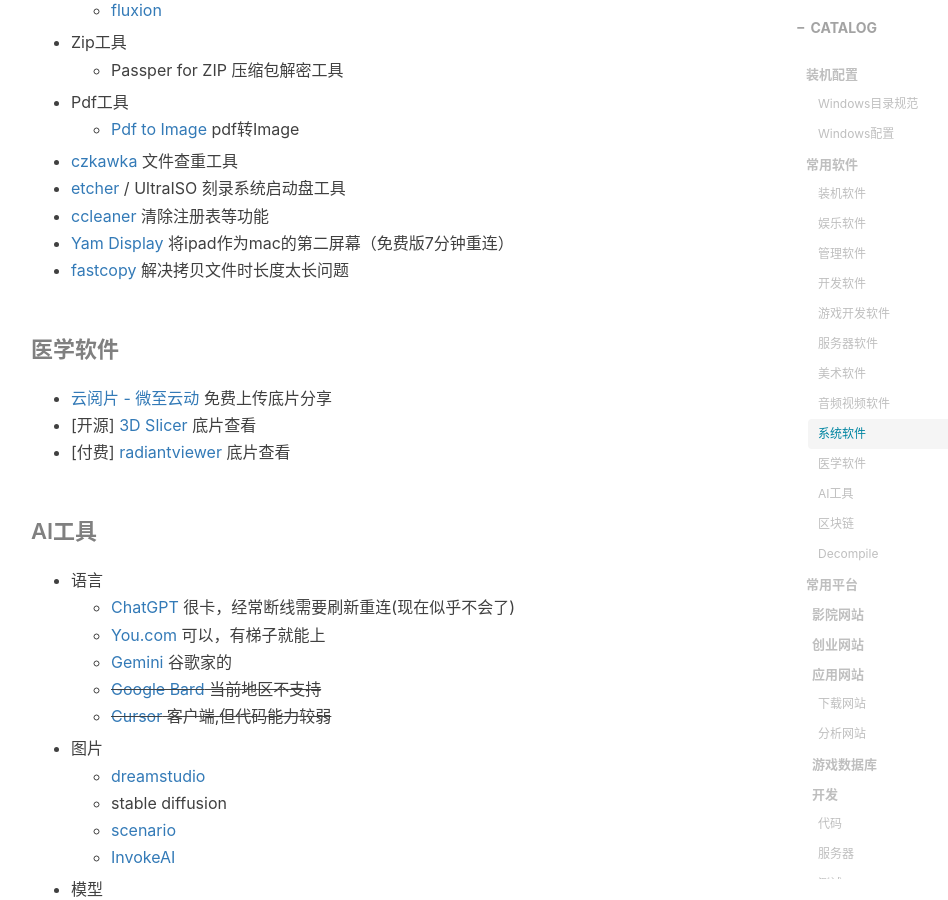
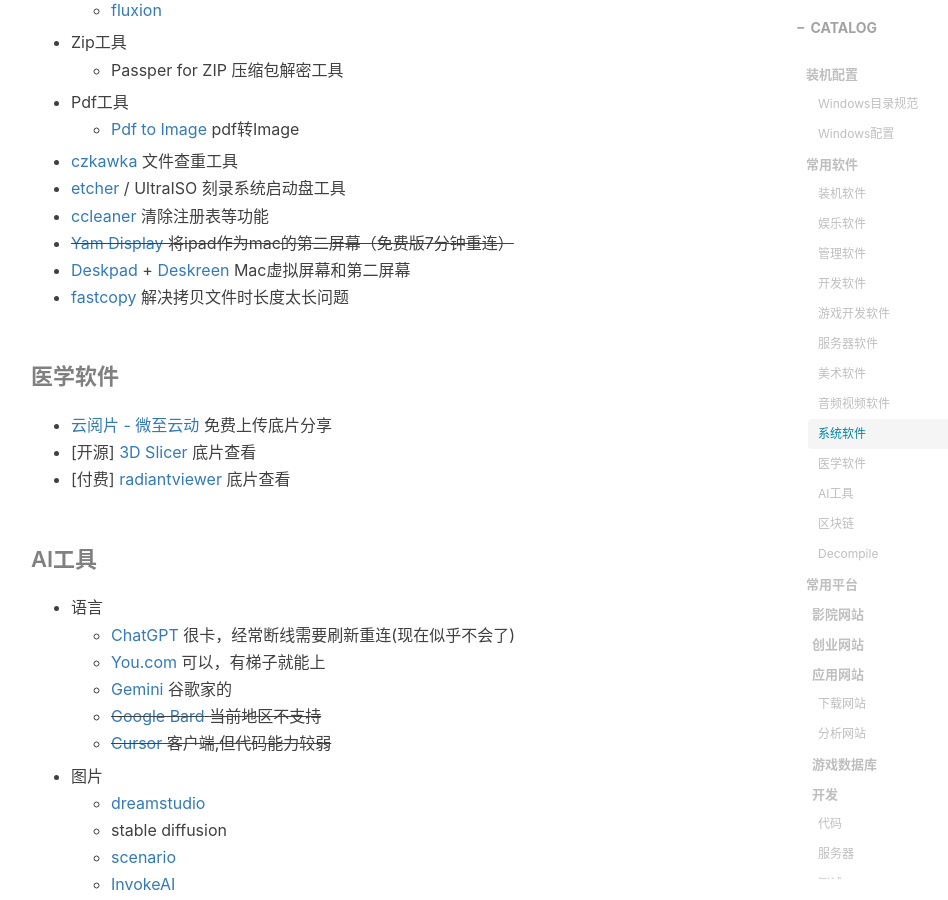
Before and after one commit to gumcstronger/gumcstronger.github.io, a Jekyll site: the page built from _posts/2022/2022-08-24-windows.md, in a window 1280 px wide and 900 px high, scrolled down 6491 px. Shown: the whole window, without its empty margins (234-1182 px from the left). Built offline with Jekyll 4.4.1, drawn with Linux system fonts in a browser that asks for light colours; nearby versions of some CDN libraries; comment, search, counter and statistics services are not loaded.

Commit message:
Update 2022-08-24-windows.md

```diff
--- a/_posts/2022/2022-08-24-windows.md
+++ b/_posts/2022/2022-08-24-windows.md
@@ -223,7 +223,8 @@
 * [czkawka](https://github.com/qarmin/czkawka) 文件查重工具
 * [etcher](https://github.com/balena-io/etcher) / UltraISO 刻录系统启动盘工具
 * [ccleaner](https://www.ccleaner.com/) 清除注册表等功能
-* [Yam Display ](https://www.yamdisplay.com/) 将ipad作为mac的第二屏幕（免费版7分钟重连）
+* ~~[Yam Display ](https://www.yamdisplay.com/) 将ipad作为mac的第二屏幕（免费版7分钟重连）~~
+* [Deskpad ](https://github.com/Stengo/DeskPad)+ [Deskreen](https://github.com/pavlobu/deskreen) Mac虚拟屏幕和第二屏幕
 * [fastcopy](https://fastcopy.jp/) 解决拷贝文件时长度太长问题
 
 #### 医学软件
```
